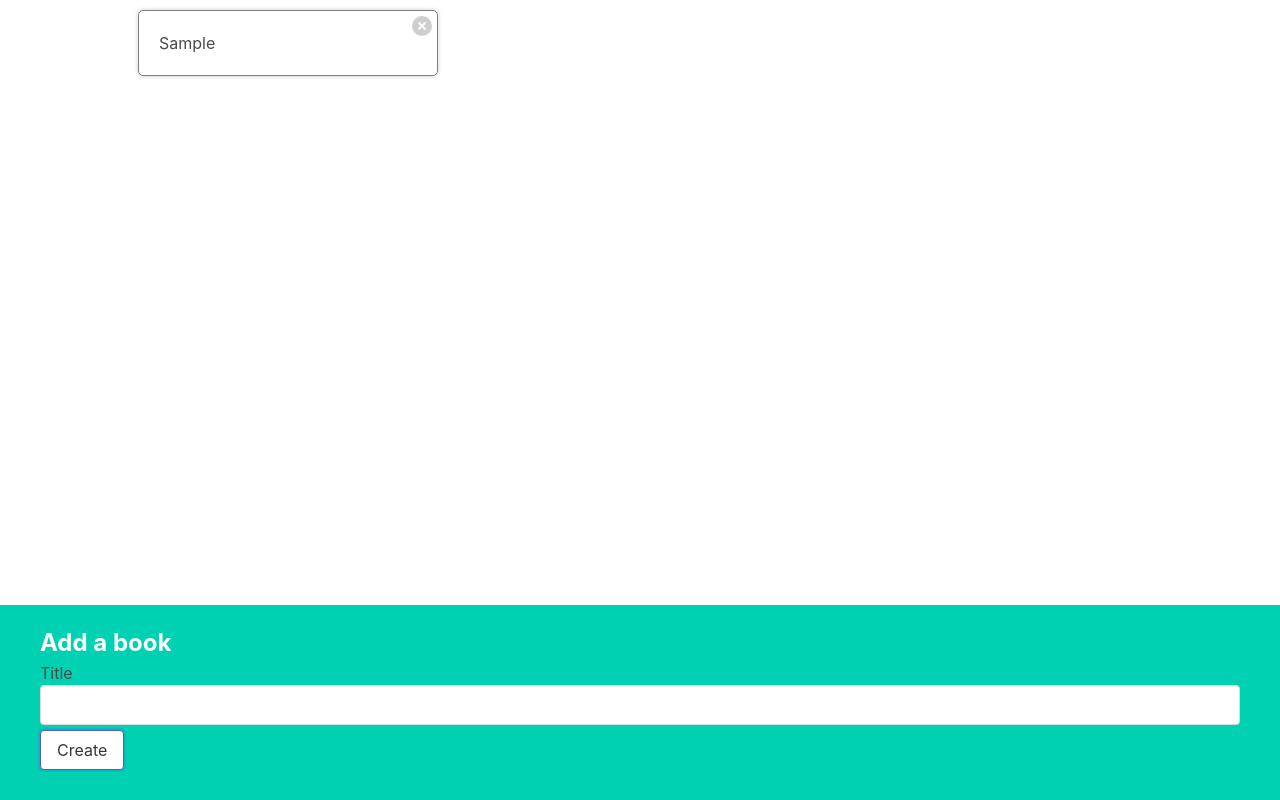
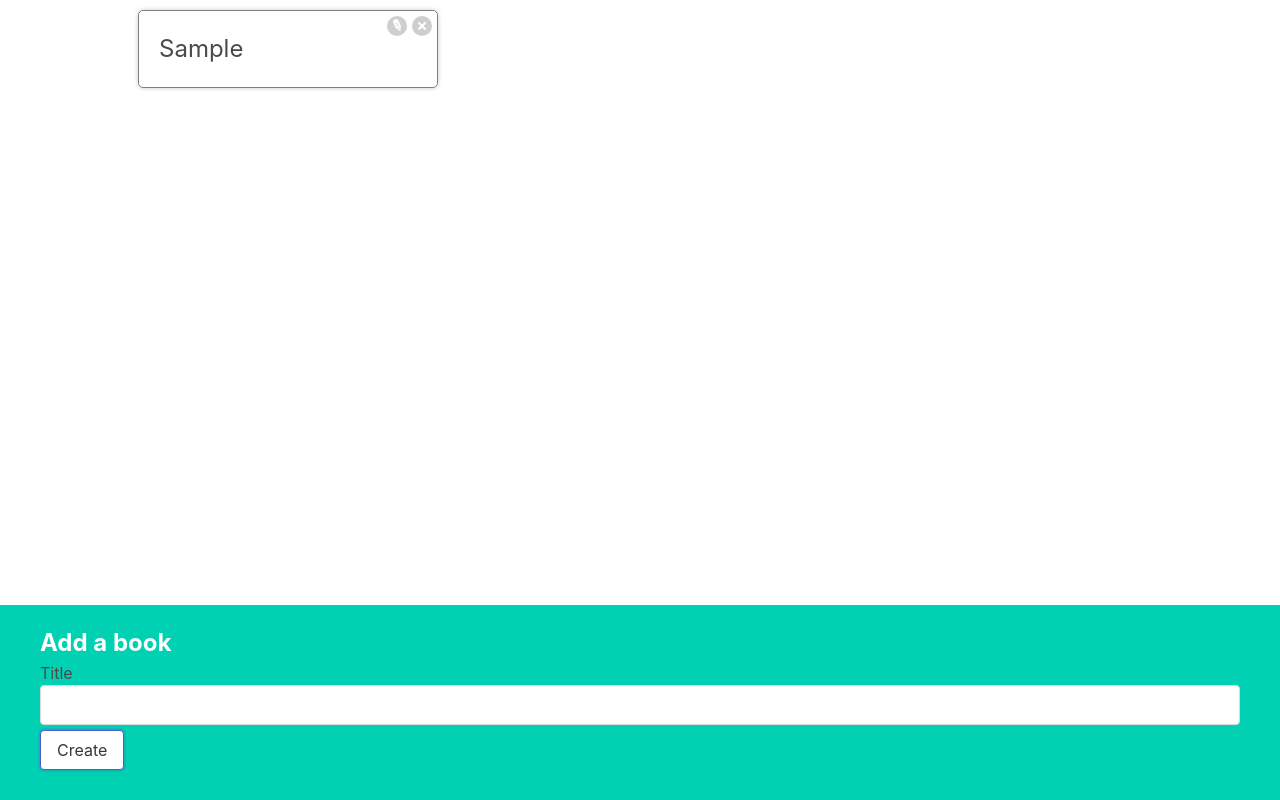
Before and after one commit to waldemarhermann/books, a React (Create React App) app: page / in a window 1280 px wide. Both pictures are taken after typing "Sample" into the empty fields and a click on the button "Create". Built offline with nearby package versions, Linux system fonts and the light colour scheme.

Commit message:
add BookEdit component and implement its function

```diff
--- a/src/App.js
+++ b/src/App.js
@@ -5,12 +5,22 @@
 const App = () => {
   const [books, setBooks] = useState([]);
 
+  const editBookById = (id, newTitle) => {
+    const updatedBooks = books.map((book) => {
+      if (book.id === id) {
+        return { ...book, title: newTitle };
+      }
+      return book;
+    });
+    setBooks(updatedBooks);
+  };
+
   const deleteBookById = (id) => {
     const updatedBooks = books.filter((book) => {
-        return book.id !== id;
-    })
+      return book.id !== id;
+    });
     setBooks(updatedBooks);
-  }
+  };
 
   const createBook = (title) => {
     const updatedBooks = [...books, { id: Math.round(Math.random() * 9999), title: title }];
@@ -19,7 +29,7 @@
 
   return (
     <div className='app'>
-      <BookList books={books} onDelete={deleteBookById} />
+      <BookList books={books} onDelete={deleteBookById} onEdit={editBookById} />
       <BookCreate onCreate={createBook} />
     </div>
   );
--- a/src/components/BookEdit.js
+++ b/src/components/BookEdit.js
@@ -1,9 +1,25 @@
-const BookEdit = () => {
-    return (
-        <div>
+import { useState } from 'react';
 
-        </div>
-    )
-}
+const BookEdit = ({ book, onSubmit }) => {
+  const [title, setTitle] = useState(book.title);
+
+  const handleChange = (event) => {
+    setTitle(event.target.value);
+  };
+
+  const handleSubmit = (event) => {
+    event.preventDefault();
+
+    onSubmit(book.id, title);
+  };
+
+  return (
+    <form className='book-edit' onSubmit={handleSubmit}>
+      <label>Title</label>
+      <input className='input' onChange={handleChange} value={title} />
+      <button className='button is-primary'>Save</button>
+    </form>
+  );
+};
 
 export default BookEdit;
--- a/src/components/BookList.js
+++ b/src/components/BookList.js
@@ -1,8 +1,8 @@
 import BookShow from './BookShow';
 
-const BookList = ({ books, onDelete }) => {
+const BookList = ({ books, onDelete, onEdit }) => {
   const renderedBooks = books.map((book) => {
-    return <BookShow key={book.id} book={book} onDelete= {onDelete} />;
+    return <BookShow key={book.id} book={book} onDelete= {onDelete} onEdit={onEdit} />;
   });
 
   return <div className='book-list'> {renderedBooks} </div>;
--- a/src/components/BookShow.js
+++ b/src/components/BookShow.js
@@ -1,12 +1,33 @@
-const BookShow = ({ book, onDelete }) => {
+import { useState } from "react";
+import BookEdit from "./BookEdit";
+
+const BookShow = ({ book, onDelete, onEdit }) => {
+
+  const [showEdit, setShowEdit] = useState(false);
+
   const handleDeleteBook = () => {
     onDelete(book.id);
   };
 
+  const handleEditBook = () => {
+    setShowEdit(!showEdit);
+  }
+
+  const handleSubmit = (id, newTitle) => {
+    onEdit(id, newTitle)
+    setShowEdit(false);
+  }
+
+  let content = <h3>{book.title}</h3>
+  if (showEdit) {
+    content = <BookEdit book={book} onSubmit={handleSubmit} />
+  }
+
   return (
     <div className='book-show'>
-      {book.title}
+      <div>{content}</div>
       <div className='actions'>
+        <button className="edit" onClick={handleEditBook}>Edit</button>
         <button className='delete' onClick={handleDeleteBook}>
           Delete
         </button>
```
